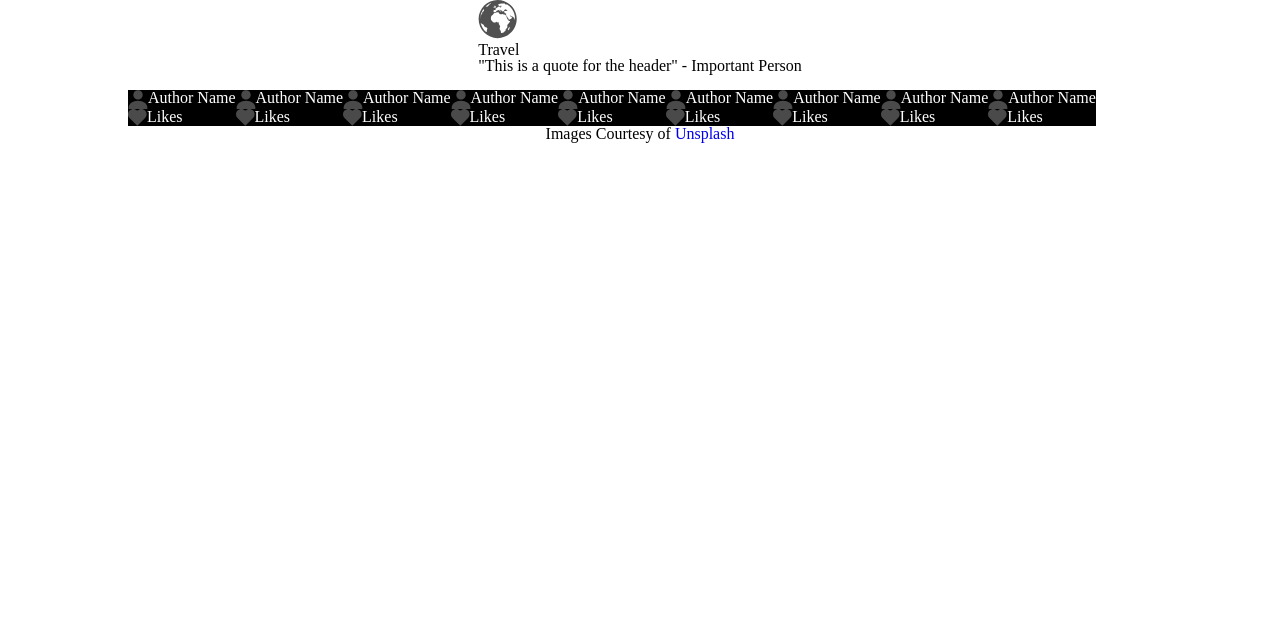
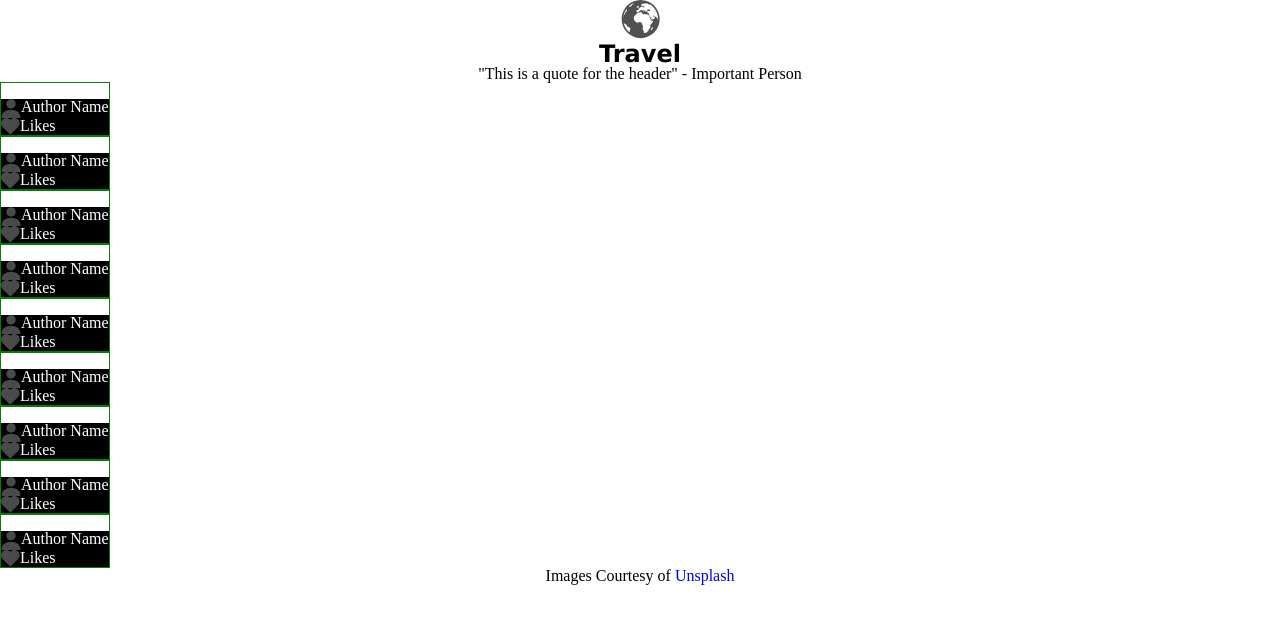
Before and after one commit to TraceLarson/ResponsiveImageGallery, a plain HTML site: page index.html in a window 1280 px wide. Drawn offline with Linux system fonts and the light colour scheme; no server answers.

```diff
--- a/index.html
+++ b/index.html
@@ -2,7 +2,7 @@
 <html lang="en">
 <head>
     <meta charset="UTF-8">
-    <title>Title</title>
+    <title>Travel</title>
     <link rel="stylesheet" href="css/reset.css"/>
     <link rel="stylesheet" href="css/style.css"/>
 </head>
--- a/js/content.js
+++ b/js/content.js
@@ -9,7 +9,7 @@ const secretId = 'ad6fc8d1783e91c70b0b0d3664a9212982e24559b55c8b50bd7d55a3acbc2a
 
 
 
-const url='https://api.unsplash.com/search/photos?client_id=' + applicationId + '&per_page=9&query=office';
+const url='https://api.unsplash.com/search/photos?client_id=' + applicationId + '&per_page=9&query=travel';
 
 
 var myInit = {
--- a/scss/_type.scss
+++ b/scss/_type.scss
@@ -0,0 +1,5 @@
+h1{
+  font-family: Verdana, Arial, sans-serif;
+  font-weight: bold;
+  font-size: 1.5rem;
+}
--- a/scss/animations/_animations.scss
+++ b/scss/animations/_animations.scss
@@ -0,0 +1,7 @@
+@keyframes spin {
+  100% {transform: rotate(1turn);}
+}
+
+@keyframes showInfo{
+  //from{transform:
+}
--- a/scss/style.scss
+++ b/scss/style.scss
@@ -12,24 +12,40 @@ body{
 }
 header{
   margin: auto;
+  text-align: center;
+  img{
+    animation: spin 10s linear infinite;
+    animation-play-state: paused;
+
+    &:hover{
+      animation-play-state: running;
+    }
+  }
+
 }
+
 main{
   display: flex;
 }
 
-section{
-  margin-left: auto;
-  margin-right: auto;
-  width: 80%;
-}
 
 ul{
   list-style: none;
   display: flex;
+  flex-flow: column wrap;
+  justify-content: center;
+  max-width: 1000px;
 }
 
 li{
-  flex-flow: row nowrap;
+  border: 1px solid green;
+
+  img{
+    &:hover{
+
+    }
+  }
+
 }
 
 footer{
@@ -38,13 +54,13 @@ footer{
 
 .author{
   display: flex;
-  flex-flow: row;
+  flex-flow: row wrap;
   color: white;
   background: black;
 }
 .likes{
   display: flex;
-  flex-flow: row;
+  flex-flow: row wrap;
   color: white;
   background: black;
 }
```
Also changed, not shown: css/style.css.
